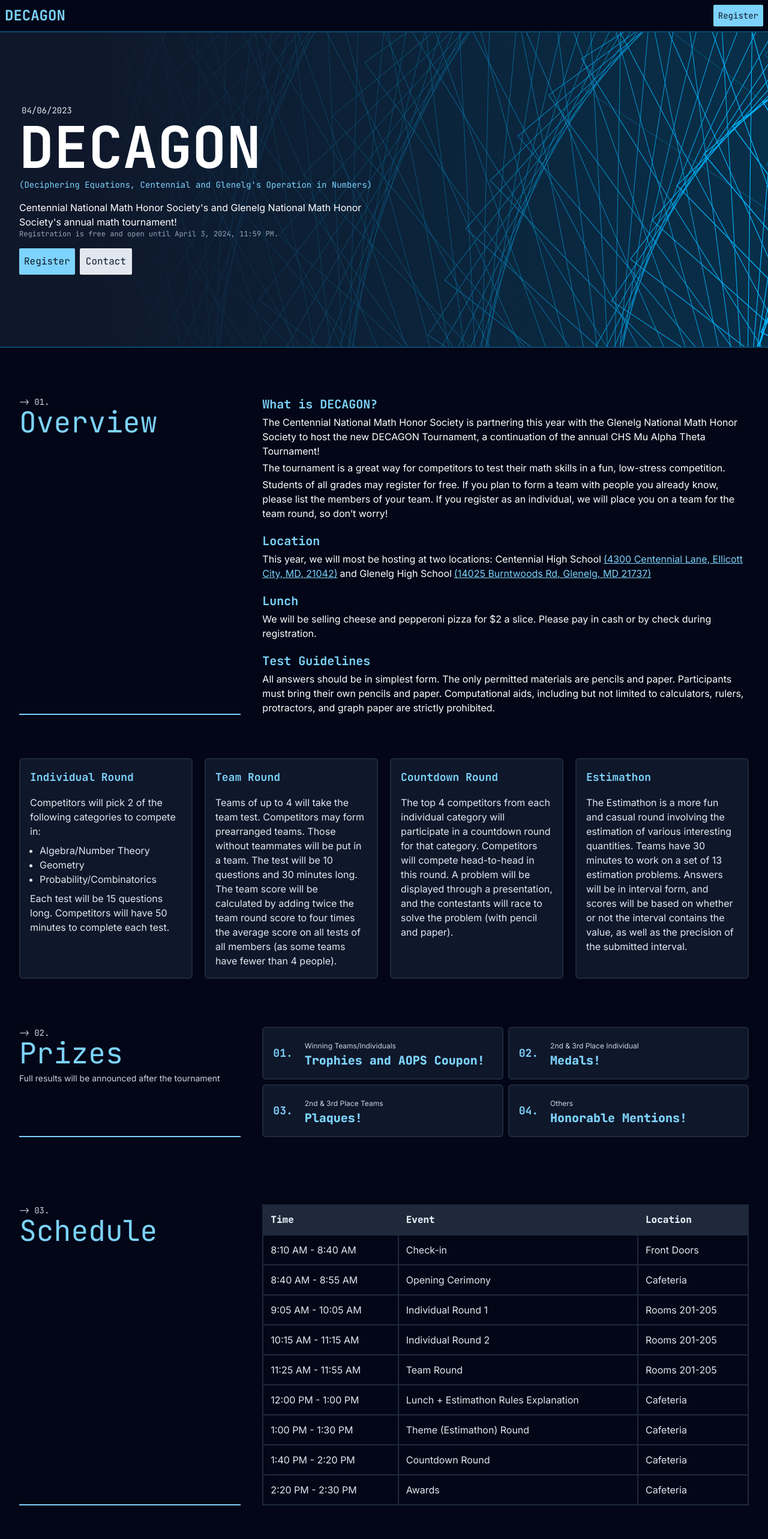
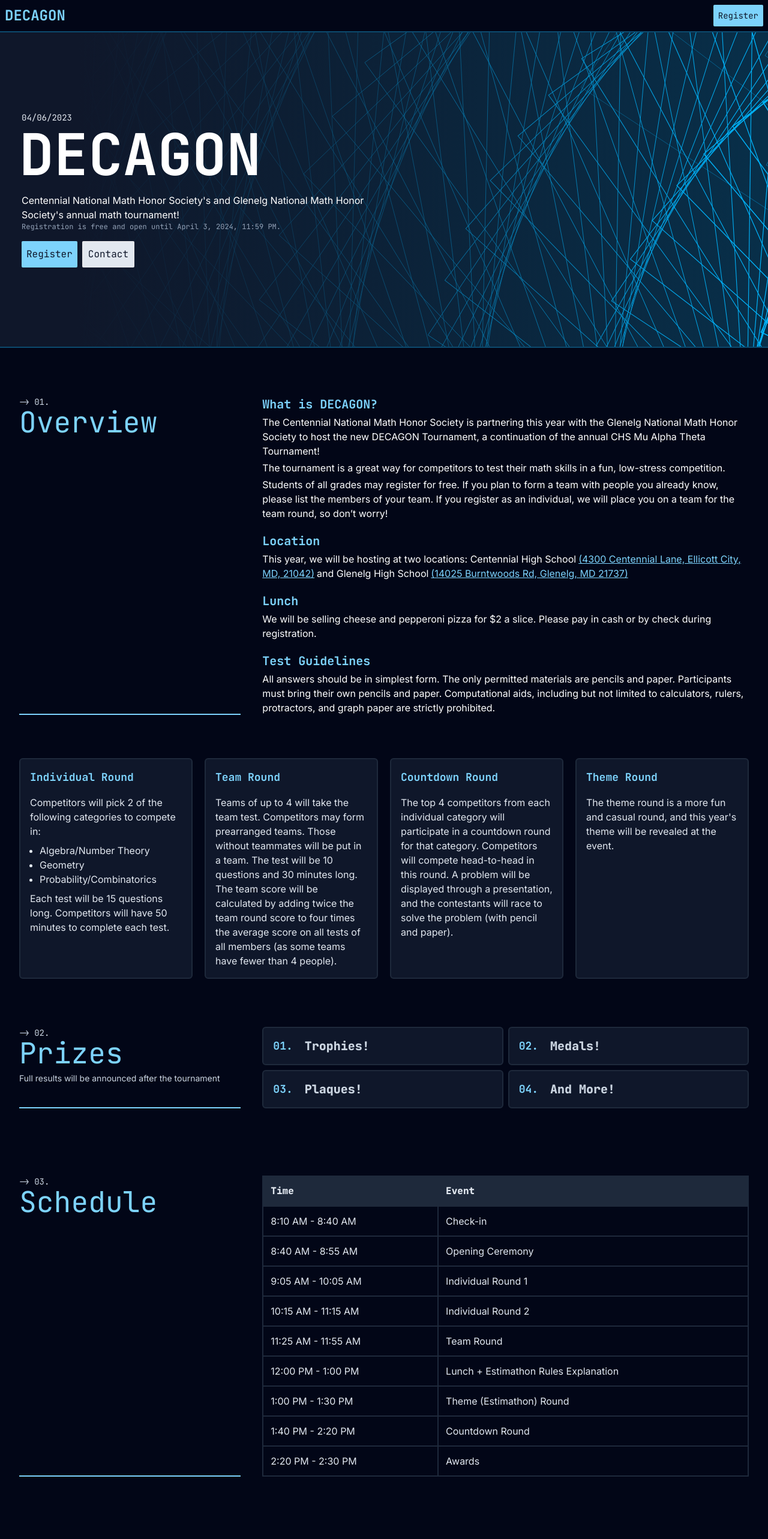
Before and after one commit to DECAGON-Tournament/decagon-site, a Next.js app: page / in a window 1280 px wide. Shown: the top 2566 px of the page at 60% size. Built offline with nearby package versions, Linux system fonts and the light colour scheme.

Commit message:
final updates

```diff
--- a/src/app/components/about.tsx
+++ b/src/app/components/about.tsx
@@ -21,7 +21,7 @@
             </p>
             <h1 className={`${jbm.className} text-sky-300 font-bold text-xl mt-4`}>Location</h1>
             <p>
-                This year, we will most be hosting at two locations: Centennial High School
+                This year, we will be hosting at two locations: Centennial High School
                 <a className="link mx-1 text-sky-50" href="https://maps.app.goo.gl/vRjrU1QYevxyWkRS8" target="_blank" rel="noopener noreferrer">(4300 Centennial Lane, Ellicott City, MD, 21042)</a>
                 and Glenelg High School
                 <a className="link mx-1 text-sky-50" href="https://maps.app.goo.gl/hD43XwYAafoT5kobA" target="_blank" rel="noopener noreferrer">(14025 Burntwoods Rd, Glenelg, MD 21737)</a>
--- a/src/app/components/footer.tsx
+++ b/src/app/components/footer.tsx
@@ -6,7 +6,7 @@
     return <main className="flex flex-col md:flex-row gap-2 border-t-slate-800 border-t-2 bg-slate-900 p-2 mt-8 md:items-center">
         <div className="flex-1">
             <p className={`${jbm.className} text-sm text-slate-200  font-bold`}><span className={`text-sky-300 font-bold mr-1`}>DECAGON</span>Tournament</p>
-            <p className={`${jbm.className} text-xs  text-slate-200 mt-1`}>Questions? <a className="link" href="mailto:chsnmhs@gmail.com">Contact us!</a></p>
+            <p className={`${jbm.className} text-xs  text-slate-200 mt-1`}>Questions? <a className="link" href="mailto:decagontournament@gmail.com">Contact us!</a></p>
         </div>
         <span className={`${jbm.className} text-xs text-slate-300 font-light`}>Website built by Ramy Kaddouri. Source available on <a className="link" href="https://github.com/rk234/decagon-site" target="_blank">GitHub</a>.</span>
     </main>
--- a/src/app/components/hero.tsx
+++ b/src/app/components/hero.tsx
@@ -49,13 +49,12 @@
         <div className="flex flex-row items-center z-20 absolute top-0 left-0 w-full h-full p-8 bg-opacity-80 bg-slate-900 md:bg-opacity-100 md:bg-transparent md:bg-gradient-to-l md:via-90% md:via-slate-900 md:from-transparent md:to-slate-900">
             <div className="md:w-1/2 w-full">
                 <p className={`${jbm.className} text-slate-200 text-sm mb-1 ml-1`}>04/06/2023</p>
-                <h1 className={`${jbm.className} text-6xl md:text-8xl font-bold mb-1`}>DECAGON</h1>
-                <p className={`${jbm.className} text-sky-300 text-sm mb-4`}>(Deciphering Equations, Centennial and Glenelg&apos;s Operation in Numbers)</p>
-                <p className="text-sm md:text-base">Centennial National Math Honor Society&apos;s and Glenelg National Math Honor Society&apos;s annual math tournament!</p>
-                <p className={`${jbm.className} text-slate-400 text-xs`}>Registration is free and open until April 3, 2024, 11:59 PM.</p>
-                <div className="flex flex-row mt-4 gap-2">
+                <h1 className={`${jbm.className} text-6xl md:text-8xl font-bold mb-4`}>DECAGON</h1>
+                <p className="text-sm md:text-base ml-1">Centennial National Math Honor Society&apos;s and Glenelg National Math Honor Society&apos;s annual math tournament!</p>
+                <p className={`${jbm.className} text-slate-400 text-xs ml-1`}>Registration is free and open until April 3, 2024, 11:59 PM.</p>
+                <div className="flex flex-row mt-4 gap-2 ml-1">
                     <a className={`${jbm.className} btn-primary`} href="https://docs.google.com/forms/d/e/1FAIpQLSeeC-h3OTe2GSN3e6pkJ3feinun5dQy8oQoBhUwVXs5WFh2Rg/viewform?usp=sf_link" target="_blank" rel="noopener noreferrer">Register</a>
-                    <a className={`${jbm.className} btn-secondary`} href="mailto:chsnmhs@gmail.com" target="_blank" rel="noopener noreferrer">Contact</a>
+                    <a className={`${jbm.className} btn-secondary`} href="mailto:decagontournament@gmail.com" target="_blank" rel="noopener noreferrer">Contact</a>
                 </div>
             </div>
         </div>
--- a/src/app/components/prizes.tsx
+++ b/src/app/components/prizes.tsx
@@ -6,7 +6,7 @@
     const prizes = [
         {
             winner: "Winning Teams/Individuals",
-            prize: "Trophies and AOPS Coupon"
+            prize: "Trophies"
         },
         {
             winner: "2nd & 3rd Place Individual",
@@ -18,7 +18,7 @@
         },
         {
             winner: "Others",
-            prize: "Honorable Mentions"
+            prize: "And More"
         }
     ]
 
@@ -35,8 +35,7 @@
                         <h1 className={`${jbm.className} text-sky-300 font-bold text-lg`}>0{i+1}.</h1>
                     </div>
                     <div>
-                        <span className='text-xs text-slate-300'>{prize.winner}</span>
-                        <h1 className={`${jbm.className} text-xl text-sky-300 font-extrabold`}>{prize.prize}!</h1>
+                        <h1 className={`${jbm.className} text-xl text-slate-300 font-extrabold`}>{prize.prize}!</h1>
                     </div>
                 </div>
             ))}
--- a/src/app/components/rounds.tsx
+++ b/src/app/components/rounds.tsx
@@ -39,10 +39,10 @@
         </div>
 
         <div className='bg-slate-900 p-4 rounded-md border-2 border-slate-800 xl:flex-grow xl:basis-0'>
-            <h1 className={`${jbm.className} text-lg text-sky-300 mb-4 font-bold`}>Estimathon</h1>
+            <h1 className={`${jbm.className} text-lg text-sky-300 mb-4 font-bold`}>Theme Round</h1>
             <div className='text-slate-200'>
                 <p>
-                The Estimathon is a more fun and casual round involving the estimation of various interesting quantities. Teams have 30 minutes to work on a set of 13 estimation problems. Answers will be in interval form, and scores will be based on whether or not the interval contains the value, as well as the precision of the submitted interval.
+                The theme round is a more fun and casual round, and this year's theme will be revealed at the event.
                 </p>
             </div>
         </div>
--- a/src/app/components/schedule.tsx
+++ b/src/app/components/schedule.tsx
@@ -14,54 +14,44 @@
                     <tr>
                         <th>Time</th>
                         <th>Event</th>
-                        <th>Location</th>
                     </tr>
                 </thead>
                 <tbody>
                     <tr>
                         <td>8:10 AM - 8:40 AM</td>
                         <td>Check-in</td>
-                        <td>Front Doors</td>
                     </tr>
                     <tr>
                         <td>8:40 AM - 8:55 AM</td>
-                        <td>Opening Cerimony</td>
-                        <td>Cafeteria</td>
+                        <td>Opening Ceremony</td>
                     </tr>
                     <tr>
                         <td>9:05 AM - 10:05 AM</td>
                         <td>Individual Round 1</td>
-                        <td>Rooms 201-205</td>
                     </tr>
                     <tr>
                         <td>10:15 AM - 11:15 AM</td>
                         <td>Individual Round 2</td>
-                        <td>Rooms 201-205</td>
                     </tr>
                     <tr>
                         <td>11:25 AM - 11:55 AM</td>
                         <td>Team Round</td>
-                        <td>Rooms 201-205</td>
                     </tr>
                     <tr>
                         <td>12:00 PM - 1:00 PM</td>
                         <td>Lunch + Estimathon Rules Explanation</td>
-                        <td>Cafeteria</td>
                     </tr>
                     <tr>
                         <td>1:00 PM - 1:30 PM</td>
                         <td>Theme (Estimathon) Round</td>
-                        <td>Cafeteria</td>
                     </tr>
                     <tr>
                         <td>1:40 PM - 2:20 PM</td>
                         <td>Countdown Round</td>
-                        <td>Cafeteria</td>
                     </tr>
                     <tr>
                         <td>2:20 PM - 2:30 PM</td>
                         <td>Awards</td>
-                        <td>Cafeteria</td>
                     </tr>
                 </tbody>
             </table>
--- a/src/app/components/team.tsx
+++ b/src/app/components/team.tsx
@@ -4,7 +4,8 @@
 
 export default function Team() {
     const centennial = [
-        "Ryan Zou", "Anurag Sodhi", "Caleb Shim", "Tanvi Gupta", "Olivia Roh"
+        "Ryan Zou", "Anurag Sodhi", "Caleb Shim", "Tanvi Gupta", "Olivia Roh",
+        "Rajiv Jonnala", "Jaden Li", "Martin Meister", "Albert Cao"
     ]
 
     const glenelg = [
--- a/src/app/layout.tsx
+++ b/src/app/layout.tsx
@@ -8,7 +8,7 @@
 
 export const metadata: Metadata = {
   title: 'DECAGON Tournament',
-  description: "The DECAGON tournament (Deciphering Equations, Centennial and Glenelg's Operation in Numbers)",
+  description: "Centennial National Math Honors Society's and Glenelg National Math Honors Society's annual math tournament",
 }
 
 export default function RootLayout({
```
